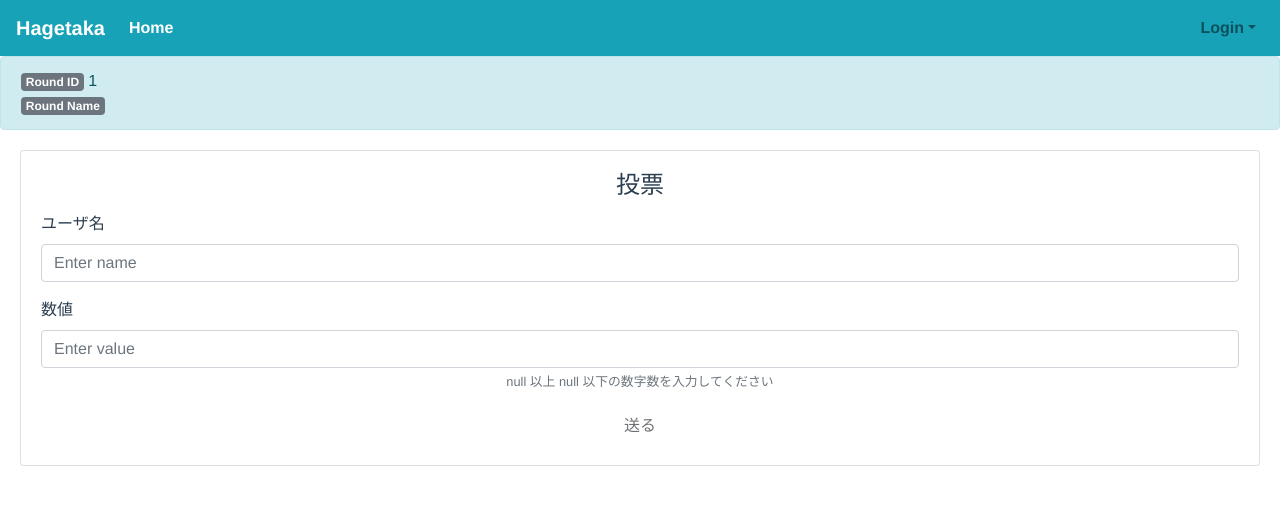
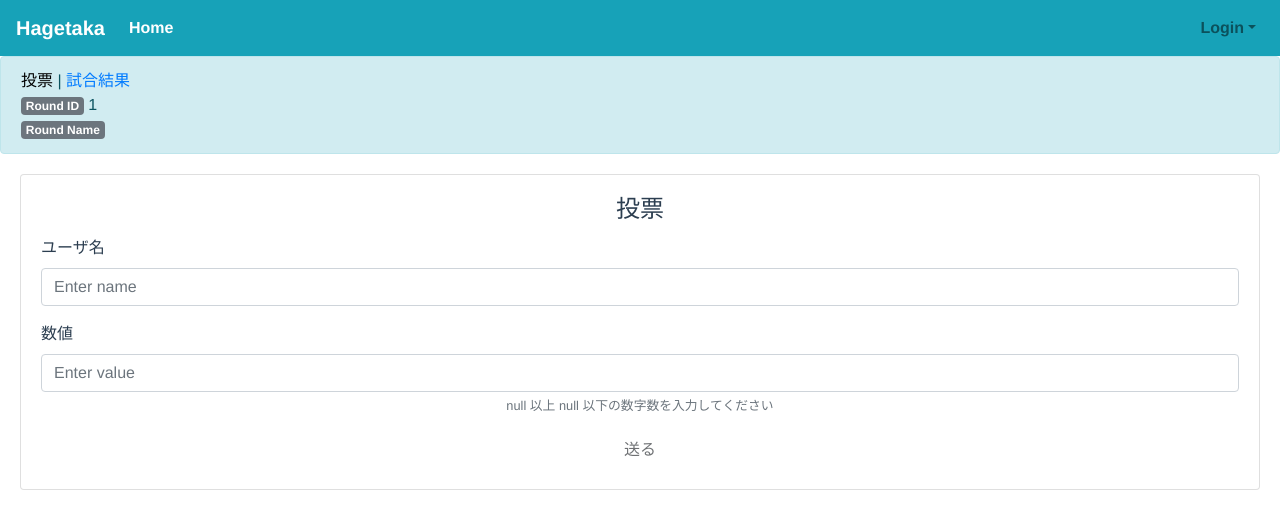
Before and after one commit to leonsk32/Hagetaka, a Vue app: page /hagetaka/rounds/1 in a window 1280 px wide. Shown: the top 528 px of the page. Built offline with nearby package versions, Linux system fonts and the light colour scheme; no server answers; the database is empty.

Commit message:
ラウンド作成者のみ、結果ページへのリンク表示

```diff
--- a/src/components/HagetakaRoundInfo.vue
+++ b/src/components/HagetakaRoundInfo.vue
@@ -1,6 +1,6 @@
 <template>
   <b-alert variant="info" show align="left" id="info">
-    <div v-if="$store.getters.isSignedIn">
+    <div v-if="isAuthor">
       <router-link v-bind:to="'/hagetaka/rounds/' + roundId">投票</router-link>
       |
       <router-link v-bind:to="'/hagetaka/rounds/' + roundId + '/result'">試合結果</router-link>
@@ -14,7 +14,8 @@
 export default {
   props: {
     roundId: String,
-    roundName: String
+    roundName: String,
+    isAuthor: Boolean
   }
 }
 </script>
--- a/src/views/Hagetaka.vue
+++ b/src/views/Hagetaka.vue
@@ -3,6 +3,7 @@
     <HagetakaRoundInfo
       v-bind:roundId="$route.params.id"
       v-bind:roundName="round.roundName"
+      v-bind:isAuthor="isAuthor"
     />
     <b-card
       title="投票"
@@ -124,6 +125,10 @@ export default {
 
     isValid () {
       return this.isValidName && this.isValidValue
+    },
+
+    isAuthor () {
+      return this.round.authorId === this.$store.getters.user.uid
     }
   }
 }
--- a/src/views/HagetakaResult.vue
+++ b/src/views/HagetakaResult.vue
@@ -3,6 +3,7 @@
     <HagetakaRoundInfo
       v-bind:roundId="$route.params.id"
       v-bind:roundName="round.roundName"
+      v-bind:isAuthor=true
     />
     <b-card title="Top Player" style="margin: 20px">
       <div v-if="existsTop">
```
